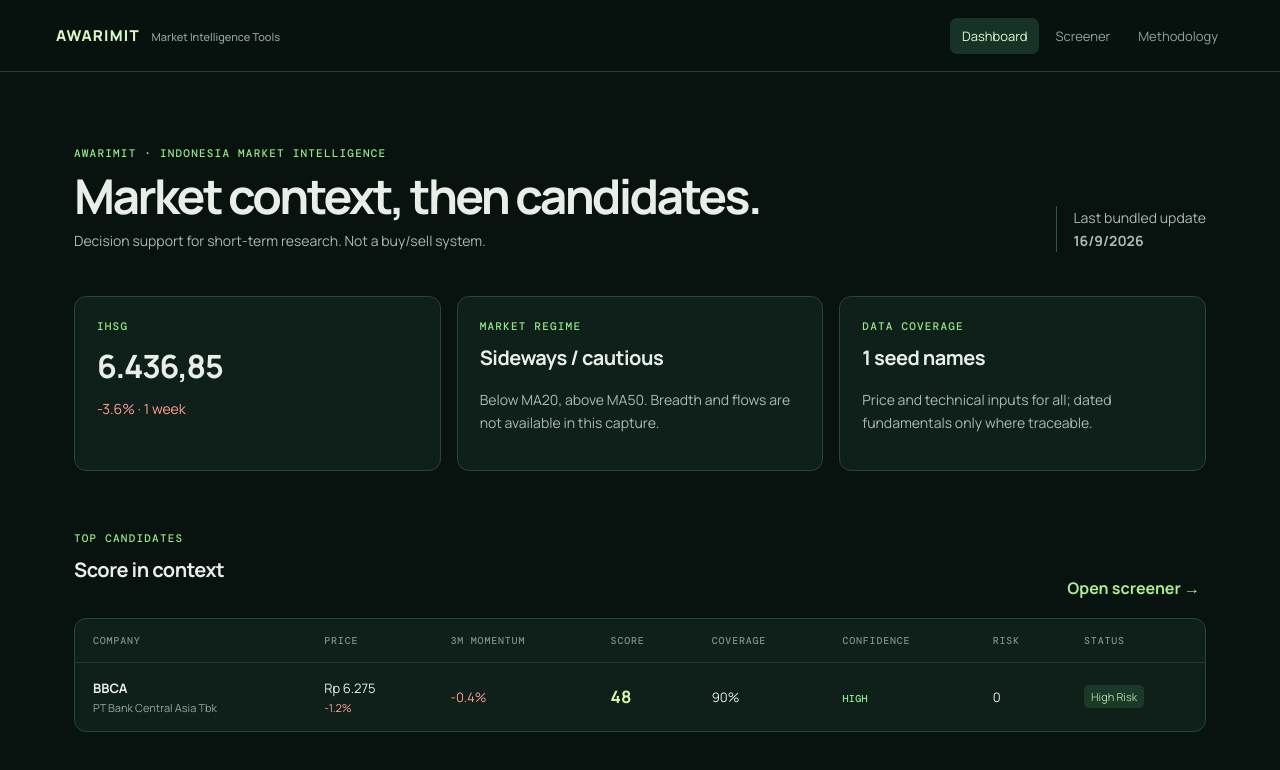
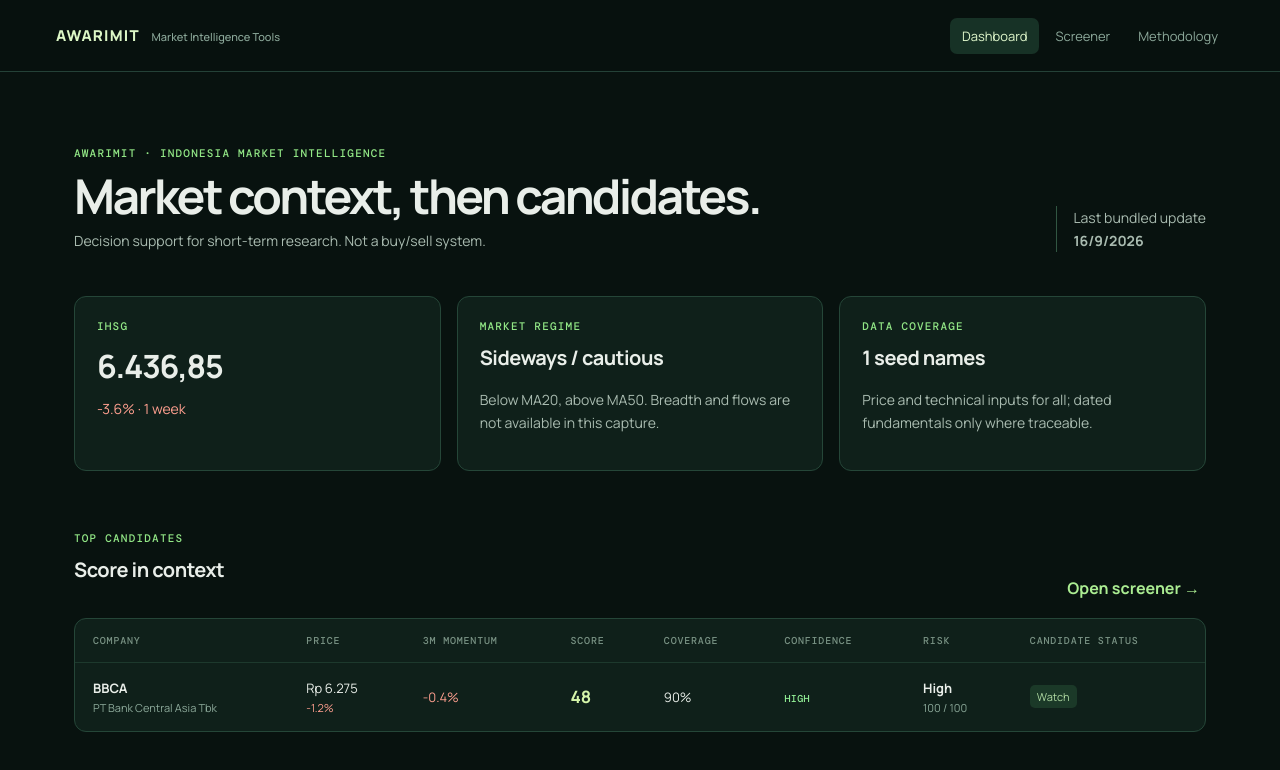
Before and after one commit to Aawam/AwariMIT, a React (Vite) app: page / in a window 1280 px wide. Shown: the top 770 px of the page. Built offline with nearby package versions, Linux system fonts and the light colour scheme.

Commit message:
fix: clarify risk semantics and stock detail hierarchy

```diff
--- a/src/analytics/screening.ts
+++ b/src/analytics/screening.ts
@@ -1,8 +1,8 @@
-import { confidenceThresholds, screeningWeights } from '../config/screening'
-import type { Confidence, ScoreBreakdown, ScoreFactor, ScreeningResult, Stock } from '../domain/types'
+import { confidenceThresholds, riskLevelThresholds, screeningWeights } from '../config/screening'
+import type { Confidence, RiskLevel, ScoreBreakdown, ScoreFactor, ScreeningResult, Stock } from '../domain/types'
 
 const clamp = (value: number) => Math.max(0, Math.min(100, value))
-const factorLabels: Record<ScoreFactor, string> = { momentum: 'momentum', technical: 'technical trend', fundamental: 'fundamental quality', liquidity: 'liquidity', valuation: 'valuation', risk: 'risk history' }
+const factorLabels: Record<ScoreFactor, string> = { momentum: 'momentum', technical: 'technical trend', fundamental: 'fundamental quality', liquidity: 'liquidity', valuation: 'valuation', risk: 'risk quality' }
 
 export function confidenceForCoverage(coverage: number): Confidence {
   if (coverage >= confidenceThresholds.high) return 'HIGH'
@@ -11,13 +11,19 @@ export function confidenceForCoverage(coverage: number): Confidence {
   return 'INSUFFICIENT'
 }
 
-export function statusFor(total: number | null, confidence: Confidence, risk: number | null): string {
+export function statusFor(total: number | null, confidence: Confidence): string {
   if (total === null || confidence === 'INSUFFICIENT') return 'Insufficient Evidence'
-  if (risk !== null && risk < 35) return 'High Risk'
   if (total >= 75 && confidence === 'HIGH') return 'Strong Candidate'
   if (total >= 60) return 'Candidate'
   if (total >= 45) return 'Watch'
   return 'Weak Setup'
+}
+
+export function riskLevelFor(riskScore: number | null): RiskLevel {
+  if (riskScore === null) return 'Unavailable'
+  if (riskScore <= riskLevelThresholds.lowMax) return 'Low'
+  if (riskScore <= riskLevelThresholds.moderateMax) return 'Moderate'
+  return 'High'
 }
 
 export function scoreStock(stock: Stock): ScreeningResult {
@@ -29,18 +35,25 @@ export function scoreStock(stock: Stock): ScreeningResult {
   const liquidity = stock.averageTradedValue === null ? null : clamp(35 + Math.log10(Math.max(stock.averageTradedValue, 1)) * 5)
   const valuation = fundamentals.pe === null ? null : clamp(75 - Math.max(0, fundamentals.pe - 10) * 2)
   const drawdown = stock.priceHistory.length > 1 ? Math.min(...stock.priceHistory.map((price, index) => price / Math.max(...stock.priceHistory.slice(0, index + 1)))) : null
-  const risk = drawdown === null ? null : clamp(100 - (1 - drawdown) * 250)
-  const factors: Record<ScoreFactor, number | null> = { momentum, technical: trend, fundamental, liquidity, valuation, risk }
+  const riskScore = drawdown === null ? null : clamp((1 - drawdown) * 250)
+  const riskQuality = riskScore === null ? null : 100 - riskScore
+  const riskLevel = riskLevelFor(riskScore)
+  const riskDrivers = [
+    drawdown !== null && (1 - drawdown) * 100 > 10 ? `Price is ${((1 - drawdown) * 100).toFixed(1)}% below its captured-period peak.` : null,
+    technical.threeMonth !== null && technical.threeMonth < 0 ? 'Three-month momentum is negative.' : null,
+    trend !== null && trend < 45 ? 'Price is below its short-term trend reference.' : null,
+  ].filter((item): item is string => item !== null)
+  const factors: Record<ScoreFactor, number | null> = { momentum, technical: trend, fundamental, liquidity, valuation, risk: riskQuality }
   const totalConfiguredWeight = Object.values(screeningWeights).reduce((sum, weight) => sum + weight, 0)
   const availableWeight = (Object.entries(screeningWeights) as [ScoreFactor, number][]).reduce((sum, [key, weight]) => factors[key] === null ? sum : sum + weight, 0)
   const total = availableWeight === 0 ? null : (Object.entries(screeningWeights) as [ScoreFactor, number][]).reduce((sum, [key, weight]) => sum + ((factors[key] ?? 0) * weight), 0) / availableWeight
   const coverage = (availableWeight / totalConfiguredWeight) * 100
   const confidence = confidenceForCoverage(coverage)
   const missingFactors = (Object.keys(factors) as ScoreFactor[]).filter(key => factors[key] === null)
-  const score: ScoreBreakdown = { ...factors, total, availableWeight, coverage, confidence, missingFactors }
+  const score: ScoreBreakdown = { ...factors, total, availableWeight, coverage, confidence, missingFactors, riskScore, riskLevel, riskDrivers }
   const reasons = [technical.threeMonth !== null && technical.threeMonth > 0 ? `3-month return is ${technical.threeMonth.toFixed(1)}%.` : null, trend !== null && trend >= 50 ? 'Price structure is above or near key moving averages.' : null, liquidity !== null ? 'Liquidity threshold is met by observed traded value.' : null, fundamental !== null ? 'Fundamental quality is included from a dated snapshot.' : null].filter((item): item is string => item !== null)
-  const risks = [technical.threeMonth !== null && technical.threeMonth < 0 ? 'Three-month momentum is negative.' : null, trend !== null && trend < 45 ? 'Price is below its short-term trend reference.' : null, missingFactors.length > 0 ? `Missing evidence: ${missingFactors.map(key => factorLabels[key]).join(', ')}.` : null, 'Past price behaviour does not predict future returns.'].filter((item): item is string => item !== null)
-  return { ...stock, score, status: statusFor(total, confidence, risk), reasons, risks }
+  const risks = [...riskDrivers, missingFactors.length > 0 ? `Missing evidence: ${missingFactors.map(key => factorLabels[key]).join(', ')}.` : null, 'Past price behaviour does not predict future returns.'].filter((item): item is string => item !== null)
+  return { ...stock, score, status: statusFor(total, confidence), reasons, risks }
 }
 
 export function rankStocks(stocks: Stock[]): ScreeningResult[] {
--- a/src/config/screening.ts
+++ b/src/config/screening.ts
@@ -13,4 +13,9 @@ export const confidenceThresholds = {
   limited: 45,
 } as const
 
-export const scoringNotes = 'Composite Score is normalized across available factors, while Evidence Coverage separately reports the configured weight represented by observed evidence. Missing data is excluded, never treated as zero. Score is candidate quality, not a return forecast or trading recommendation.'
+export const riskLevelThresholds = {
+  lowMax: 33,
+  moderateMax: 66,
+} as const
+
+export const scoringNotes = 'Composite Score is normalized across available factors, while Evidence Coverage separately reports the configured weight represented by observed evidence. The score uses Risk Quality (the inverse of Risk Score) as one configured factor. Risk Level is displayed separately and does not gate Candidate Status. Missing data is excluded, never treated as zero. Score is candidate quality, not a return forecast or trading recommendation.'
--- a/src/domain/types.ts
+++ b/src/domain/types.ts
@@ -47,6 +47,7 @@ export type Stock = {
 }
 
 export type Confidence = 'HIGH' | 'MEDIUM' | 'LIMITED' | 'INSUFFICIENT'
+export type RiskLevel = 'Low' | 'Moderate' | 'High' | 'Unavailable'
 export type ScoreFactor = 'momentum' | 'technical' | 'fundamental' | 'liquidity' | 'valuation' | 'risk'
-export type ScoreBreakdown = Record<ScoreFactor, number | null> & { total: number | null; availableWeight: number; coverage: number; confidence: Confidence; missingFactors: ScoreFactor[] }
+export type ScoreBreakdown = Record<ScoreFactor, number | null> & { total: number | null; availableWeight: number; coverage: number; confidence: Confidence; missingFactors: ScoreFactor[]; riskScore: number | null; riskLevel: RiskLevel; riskDrivers: string[] }
 export type ScreeningResult = Stock & { score: ScoreBreakdown; status: string; reasons: string[]; risks: string[] }
```
Also changed, not shown: src/App.tsx (+3 -3 lines), src/App.css, 2 other files (tests, documents, lock files or other folders).
